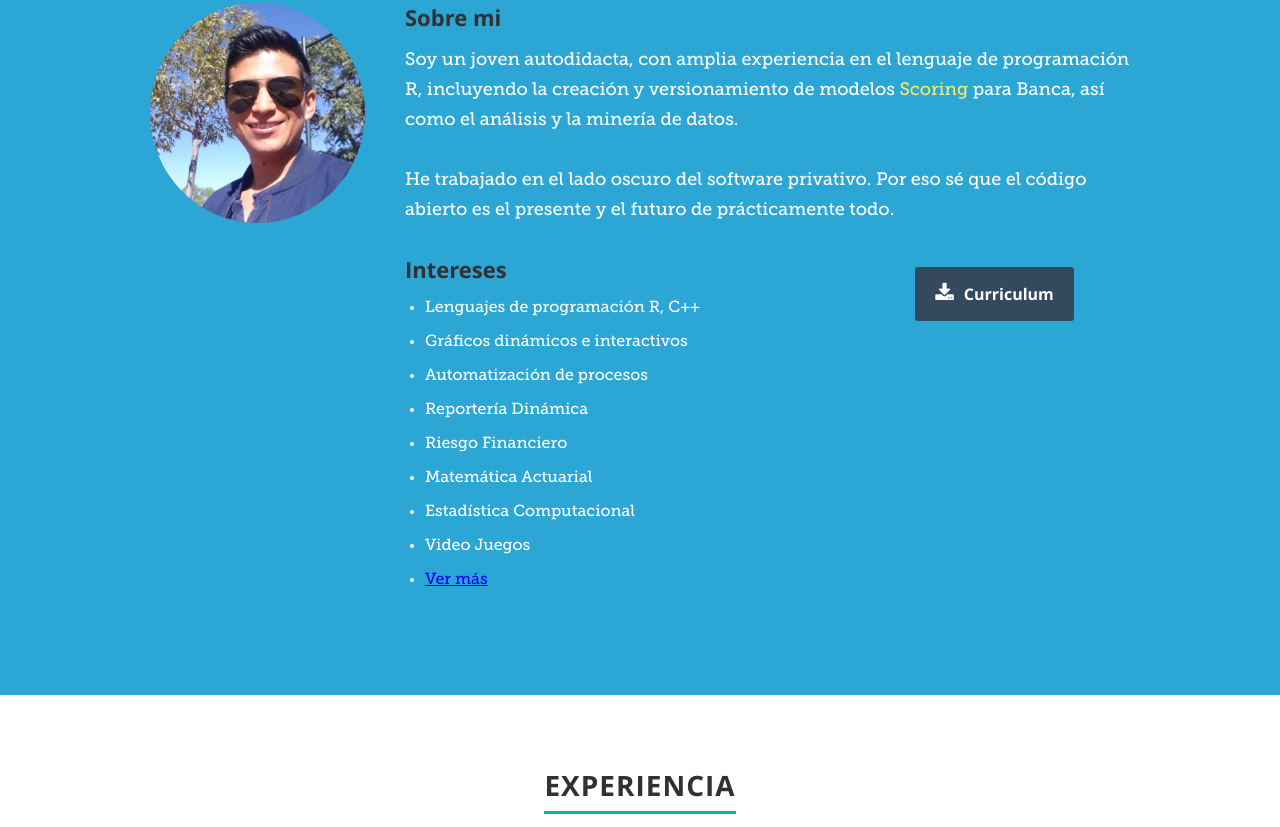
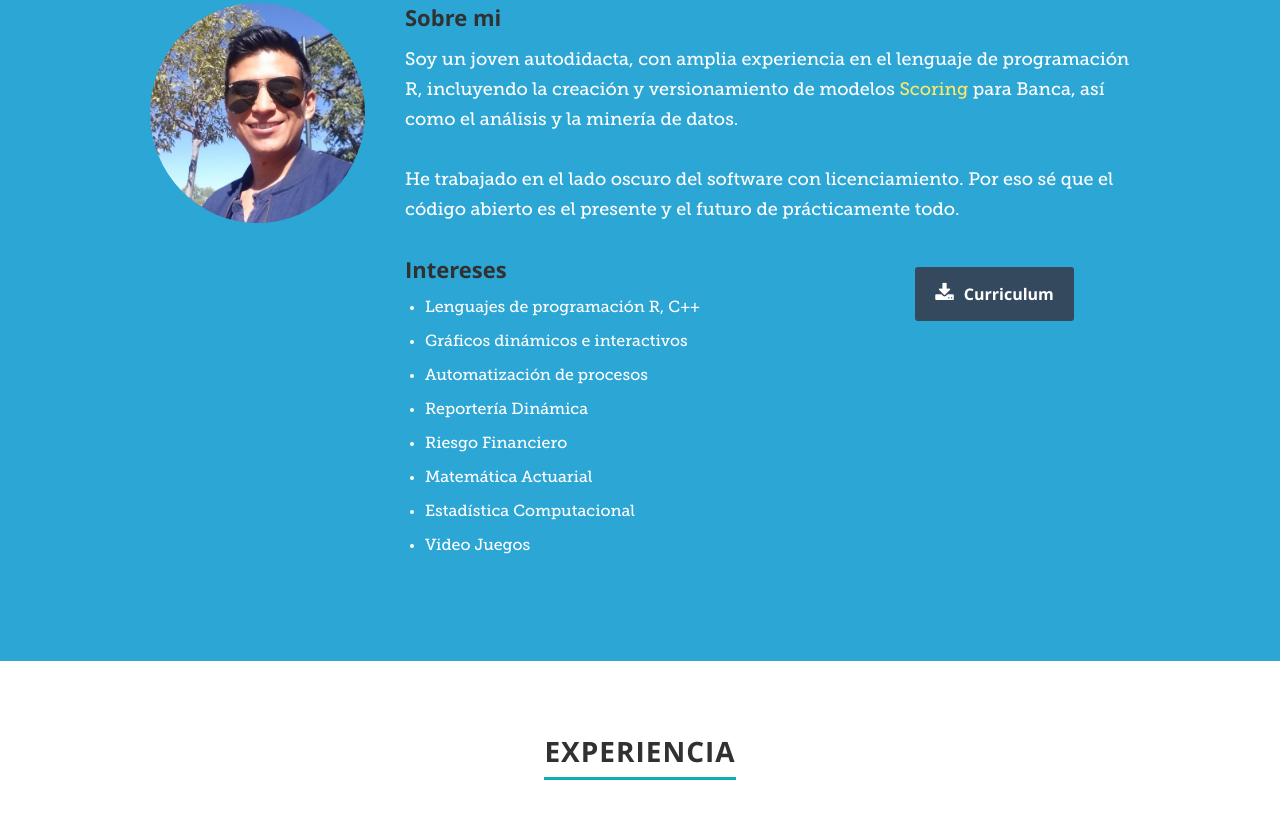
Before and after one commit to Eduardohs1992/eduardohs1992.github.io, a plain HTML site: page index.html in a window 1280 px wide. Shown: the part 893-1720 px from the top of the page. Drawn offline with nearby package versions, Linux system fonts and the light colour scheme.

Commit message:
Update index.html

```diff
--- a/index.html
+++ b/index.html
@@ -73,7 +73,7 @@
         </p>
     </header> <!-- Header End -->
 
-    <!-- About Section
+    <!-- ABOUT SECTION
     ================================================== -->
     <section id="about">
 
@@ -87,7 +87,7 @@
                 <p> Soy un joven autodidacta, con amplia experiencia en el lenguaje de programación R, incluyendo la creación y versionamiento de modelos <span class="emp">Scoring</span> para Banca, así como el análisis y la minería de datos.
                 </p>
 
-                <p> He trabajado en el lado oscuro del software privativo. Por eso sé que el código abierto es el presente y el futuro de prácticamente todo.
+                <p> He trabajado en el lado oscuro del software con licenciamiento. Por eso sé que el código abierto es el presente y el futuro de prácticamente todo.
                 </p>
 
                 <div class="row">
@@ -102,7 +102,7 @@
                             <li>Matemática Actuarial</li>
                             <li>Estadística Computacional</li>
                             <li>Video Juegos</li>
-                            <li><a id="more" href="old_news.html" target="_blank">Ver más</a></li>
+                            <!-- <li><a id="more" href="old_news.html" target="_blank">Ver más</a></li> -->
                         </ul>
                     </div>
 
@@ -116,7 +116,7 @@
         </div> <!-- end outer row -->
     </section> <!-- About Section End-->
 
-    <!-- Work Experience Section
+    <!-- WORK EXPERIENCE SECTION
     ================================================== -->
     <section id="experience">
 
@@ -126,6 +126,11 @@
                 <h1><span>Experiencia</span></h1>
             </div>
             <div class="twelve columns main-col">
+
+                  <!--INGELSI CÍA. LDTA-->
+
+
+                  <!-- COMENTARIOS OTROS TRABAJOS
 
                   <div class="row item">
                     <div class="nine columns">
@@ -142,6 +147,8 @@
                         <a href="https://www.iess.gob.ec/" target="_blank"><img class="cs-pic" src="images/iess.png" alt="epn_logo" /></a>
                     </div>
                 </div> <!-- item end -->
+
+
 
 
 
@@ -231,6 +238,12 @@
             </div> <!-- main-col end -->
         </div> <!-- End Work -->
     </section> <!-- Experience Section End-->
+
+
+
+    -->
+
+
 
     <!-- EDUCATION SECTION
     ================================================== -->
```
